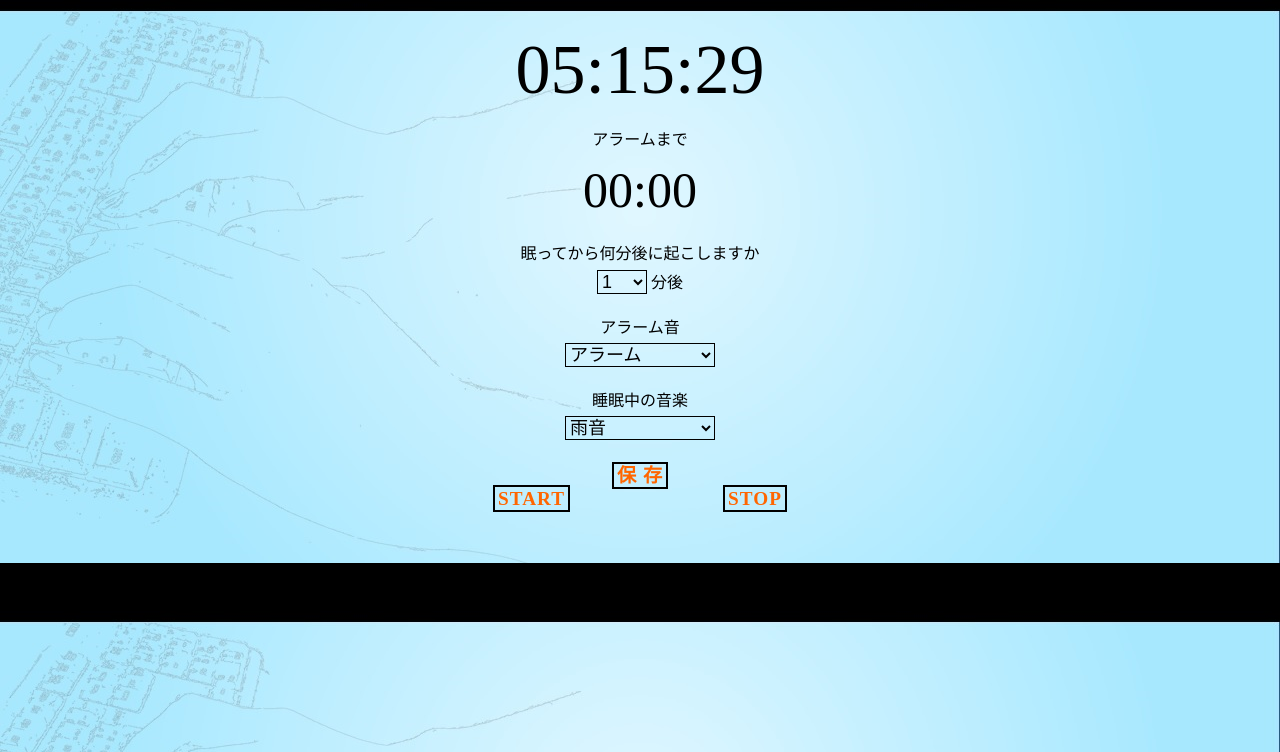
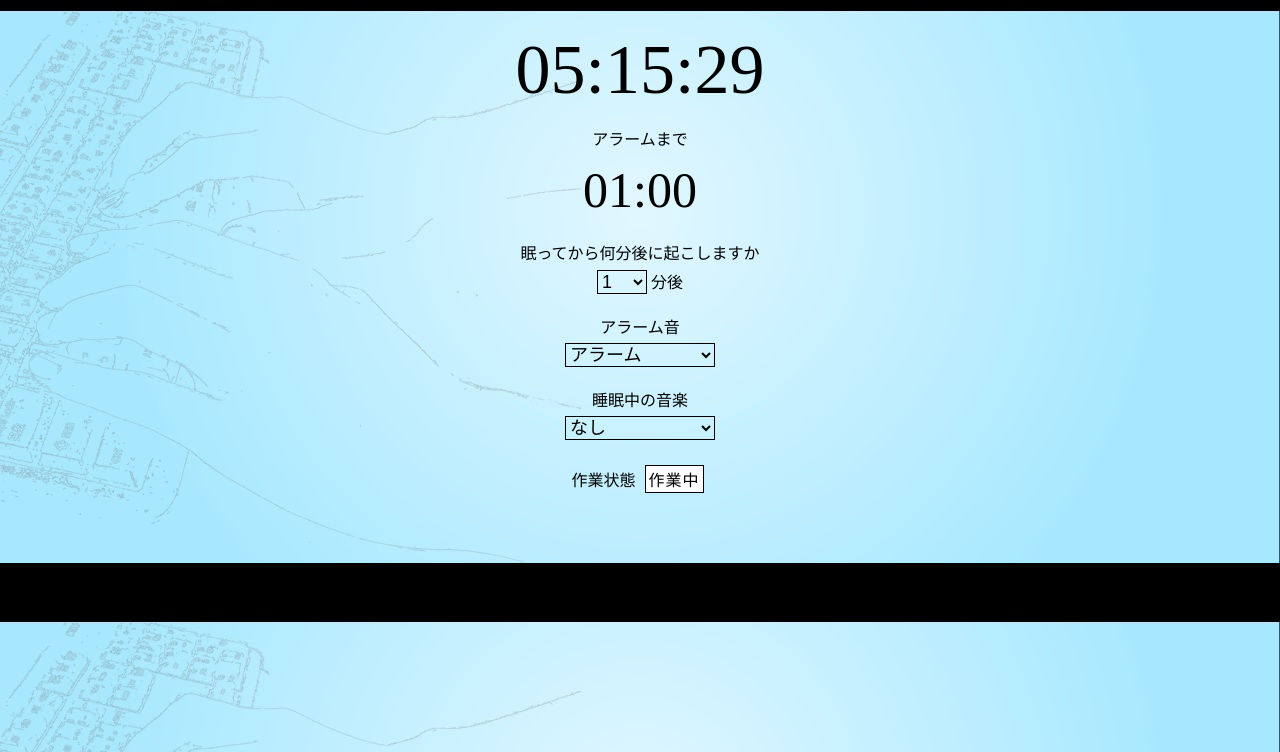
Before and after one commit to bisnii/hacku, a Flask app: page / in a window 1280 px wide. Shown: the part 48-800 px from the top of the page. Run offline with Flask 2, Linux system fonts and the light colour scheme.

Commit message:
update #21 保存を作業状態に変更

```diff
--- a/static/css/index.css
+++ b/static/css/index.css
@@ -46,17 +46,13 @@ header {
     border-bottom-color: #f0f;
 }
 
-.check_button,
-.timerStop,
-.timerStart {
-    color: rgb(255, 102, 0);
-    background-color: #0000;
-    font-size: larger;
-    font-weight: 600;
+#work_status_button {
+    color: #000;
+    background-color: #fff;
     text-decoration: none;
     letter-spacing: 1px;
     padding: 1px 3px;
-    border: 2.0px solid #000;
+    border: 1px solid #000;
     border-radius: 0%;  /*角状態*/
     cursor: pointer;
 }
@@ -97,13 +93,14 @@ form
     border: 1.5px solid #000; /*枠*/
     background-color: #0000;
 }
-.check{
+
+.work_status{
     text-align: center;
 }
 
-.startStop {
-    display: flex;
-    justify-content: space-evenly;
+#work_status_button {
+    font-size: 16px;
+    margin: 5px;
 }
 
 .select_content {
--- a/static/scripts/alarm.js
+++ b/static/scripts/alarm.js
@@ -2,7 +2,7 @@ document.addEventListener('DOMContentLoaded', function() {
     let timer = document.getElementById('timer')
     timer.innerHTML = "00:00";
     let dialog = document.querySelector('dialog');
-    let btn_show = document.getElementById('show');
+    let workStatusButton = document.getElementById('work_status_button');
     let timeLimit = 0;
     let timerID;
     let startFlag = false;
@@ -10,6 +10,10 @@ document.addEventListener('DOMContentLoaded', function() {
     let bgm = new Audio();
     let sound = new Audio();
     let status_queue = ['active', 'active']
+    resetAlarm();
+    setAlarm();
+    setBGM();
+
 
     // getUserMedia が使えないブラウザのとき
     if (typeof navigator.mediaDevices.getUserMedia !== 'function') {
@@ -23,6 +27,7 @@ document.addEventListener('DOMContentLoaded', function() {
         const videoArea = document.getElementById('video_area');  // 映像表示エリア
         videoArea.srcObject = stream
         setInterval(function() {
+            if (workStatusButton.textContent === '作業中') {
                 const canvas = document.getElementById('capture_image');  // キャンバス
                 const cct = canvas.getContext('2d');  // キャンバスの画像表示エリア
                 canvas.width  = videoArea.videoWidth;
@@ -53,6 +58,7 @@ document.addEventListener('DOMContentLoaded', function() {
                         console.log('Error', errorThrown);
                     }
                 })
+            }
         }, 3000)  // 本番時10000にする
     })
     .catch(err => {
@@ -60,17 +66,33 @@ document.addEventListener('DOMContentLoaded', function() {
     });
 
 
-    // 確定ボタンが押されたらアラーム時間表示
-    document.getElementById("check").addEventListener("click", function() {
-        sound.pause();
-        bgm.pause();
+    document.getElementById('alarmTime').addEventListener('change', function() {
         resetAlarm();
+    }, false);
+
+    document.getElementById('alarmMusic').addEventListener('change', function() {
+        setAlarm();
+    })
+
+    document.getElementById('bgm').addEventListener('change', function() {
+        setBGM();
+    }, false);
+
+    // 作業状態ボタンが押されたらアラーム時間表示
+    workStatusButton.addEventListener("click", function() {
+        if (workStatusButton.textContent === '作業中') {
+            workStatusButton.textContent = '退席中';
+            stop();
+        } else {
+            workStatusButton.textContent = '作業中';
+        }
     }, false);
 
     dialog.addEventListener('close', function() {
         alarmFlag = false;
-        stop()
+        stop();
     }, false);
+
 
     function resetAlarm() {
         let $alarmTime = document.getElementById("alarmTime").value;
@@ -97,14 +119,27 @@ document.addEventListener('DOMContentLoaded', function() {
         }
     }
 
+    function setAlarm() {
+        let $alarmChoice = document.getElementById("alarmMusic").value;
+        sound.pause();
+        sound = new Audio("/static/alarm/sound-" + $alarmChoice + ".mp3");
+        sound.loop = true;
+    }
+
+    function setBGM() {
+        let $bgmChoice = document.getElementById("bgm").value;
+        bgm.pause();
+        if ($bgmChoice === 'none') {
+            bgm = new Audio();
+        } else {
+            bgm = new Audio("/static/bgm/bgm-" + $bgmChoice + ".mp3");
+        }
+        bgm.loop = true;
+    }
+
     function start() {
+        bgm.play();
         if ((! startFlag) && (timeLimit > 0)){
-            let $bgmChoice = document.getElementById("bgm").value;
-            let $alarmChoice = document.getElementById("alarmMusic").value;
-            bgm = new Audio("/static/bgm/bgm-" + $bgmChoice + ".mp3");
-            sound = new Audio("/static/alarm/sound-" + $alarmChoice + ".mp3");
-            bgm.loop = true;
-            bgm.play();
             startFlag = true;
             timerID = setInterval(time, 1000)
         }
@@ -129,7 +164,6 @@ document.addEventListener('DOMContentLoaded', function() {
             clearInterval(timerID)
             alarmFlag = true;
             startFlag = false;
-            sound.loop = true;
             bgm.pause();
             sound.play();
             timer.innerHTML = "Wake Up!";
--- a/templates/index.html
+++ b/templates/index.html
@@ -42,27 +42,23 @@
                     <option value="alarm" selected>アラーム</option>
                     <option value="telephone">着信音</option>
                     <option value="bell">ベル</option>
-                    <option>アラーム4</option>
                 </select>
             </div>
 
             <div class="select_content">
                 <p>睡眠中の音楽</p>
                 <select name="music" id="bgm" class="drop_down2">
-                    <option value="rain" selected>雨音</option>
+                    <option value="none" selected>なし</option>
+                    <option value="rain">雨音</option>
                     <option value="sea">海波</option>
                     <option value="country">田舎</option>
-                    <option>音楽4</option>
                 </select>
             </div>
         </form>
 
-        <div id="check" class='check'>
-            <a id="decision" class="check_button">保 存</a>
-        </div>
-        <div id="startStop" class='startStop'>
-            <div><a id="timerStart" class="timerStart">START</a></div>
-            <div><a id="timerStop" class="timerStop">STOP</a></div>
+        <div class='work_status'>
+            <span>作業状態</span>
+            <button id="work_status_button">作業中</button>
         </div>
     </div>
 
@@ -71,10 +67,7 @@
         <p id="count"></p>
         <p id="japanese"></p>
         <p id="alphabet"></p>
-        <!-- <button id="close">強制ストップ</button> -->
     </dialog>
-    <!-- <button id="show">ポップアップの表示</button>
-    <p id='stop_alarm'></p> -->
 
     <!-- CSSで非表示に設定してある -->
     <video id="video_area" autoplay></video>
```
Lines whose indentation alone changed are shown as unchanged.
